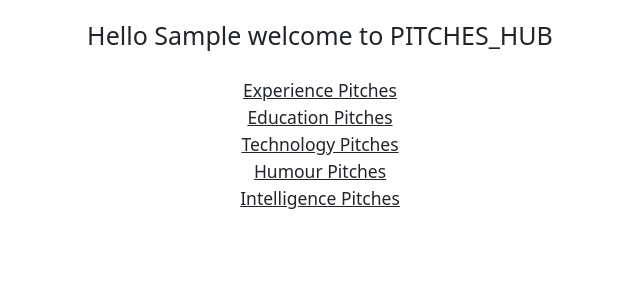
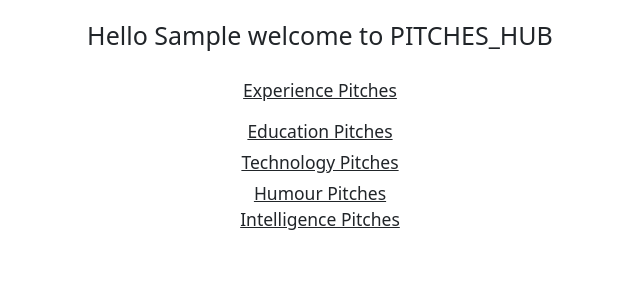
Before and after one commit to otienonick/Pitches, a Flask app: page / in a window 1280 px wide. Shown: the part 62-362 px from the top of the page, without its empty margins (320-960 px from the left). Run offline with Flask 2, Linux system fonts and the light colour scheme; the visitor is signed in with stand-in values (Sample User, id 1); data comes from the database, SQL or seed files in the repository; data that the repository does not hold is empty; some libraries are stand-ins or nearby versions.

Commit message:
modified pitches sections

```diff
--- a/app/templates/index.html
+++ b/app/templates/index.html
@@ -34,76 +34,36 @@
 <h1>Hello stranger</h1>
 {%endif%}
 
+<h3 class="text-center mb-3"><ins>Experience Pitches</ins></h3>
 
-<div class="container">
-    <h3 class="text-center"><ins>Experience Pitches</ins></h3>
-
-        <div class="col-4">
-            {{ macro.displayPitches(Experience)}}
-
-            <div class="col-md-8" id="post-section">
-      {% for post in comments%}
-
-      <div class="card peach-gradient color-block mb-3 mx-auto z-depth-1 post-card">
-        <h4 class="card-title">{{pitch.title}}</h4>
-        <p class="card-body">" ...{{post.comment}} "</p>
-        <p class="card-footer"><b>{{user.username}}</b>'s pitch</p>
-      </div>
-
-      {% endfor %}
-
+<div class="container ">
+        <div class="col">
+           <ul> {{ macro.displayPitches(Experience)}}</ul>
     </div>
 
-    </div>
     </div>
 
 
 
 
 <div class="container">
-    <h3 class="text-center"><ins>Education Pitches</ins></h3>
+    <h3 class="text-center  mb-3"><ins>Education Pitches</ins></h3>
 
 
-        <div class="col-4">
+        <div class="col">
             {{ macro.displayPitches(Education)}}
 
-
-    <div class="col-md-8" id="post-section">
-      {% for post in comments%}
-
-      <div class="card peach-gradient color-block mb-3 mx-auto z-depth-1 post-card">
-        <h4 class="card-title">{{pitch.title}}</h4>
-        <p class="card-body">" ...{{post.comment}} "</p>
-        <p class="card-footer"><b>{{user.username}}</b>'s pitch</p>
-      </div>
-
-      {% endfor %}
-
-    </div>
         </div>
         </div>
 
 
 
 <div class="container">
-    <h3 class="text-center"><ins>Technology Pitches</ins></h3>
+    <h3 class="text-center mb-3"><ins>Technology Pitches</ins></h3>
 
 
-        <div class="col-4">
+        <div class="col">
             {{ macro.displayPitches(Technology)}}
-            <div class="col-md-8" id="post-section">
-      {% for post in comments%}
-
-      <div class="card peach-gradient color-block mb-3 mx-auto z-depth-1 post-card">
-        <h4 class="card-title">{{pitch.title}}</h4>
-        <p class="card-body">" ...{{post.comment}} "</p>
-        <p class="card-footer"><b>{{user.username}}</b>'s pitch</p>
-      </div>
-
-      {% endfor %}
-
-    </div>
-
     </div>
         </div>
 
@@ -114,20 +74,9 @@
 <div class="container">
     <h3 class="text-center"><ins>Humour Pitches</ins></h3>
 
-        <div class="col-4">
+        <div class="col">
             {{ macro.displayPitches(Humour)}}
-            <div class="col-md-8" id="post-section">
-      {% for post in comments%}
 
-      <div class="card peach-gradient color-block mb-3 mx-auto z-depth-1 post-card">
-        <h4 class="card-title">{{pitch.title}}</h4>
-        <p class="card-body">" ...{{post.comment}} "</p>
-        <p class="card-footer"><b>{{user.username}}</b>'s pitch</p>
-      </div>
-
-      {% endfor %}
-
-    </div>
 
     </div>
         </div>
@@ -136,24 +85,11 @@
 
 
 <div class="container">
-    <h3 class="text-center"><ins>Intelligence Pitches</ins></h3>
+    <h3 class="text-center mb-3"><ins>Intelligence Pitches</ins></h3>
 
 
-        <div class="col-4">
+        <div class="col">
             {{ macro.displayPitches(Intelligence)}}
-
-            <div class="col-md-8" id="post-section">
-      {% for post in comments%}
-
-      <div class="card peach-gradient color-block mb-3 mx-auto z-depth-1 post-card">
-        <h4 class="card-title">{{pitch.title}}</h4>
-        <p class="card-body">" ...{{post.comment}} "</p>
-        <p class="card-footer"><b>{{user.username}}</b>'s pitch</p>
-      </div>
-
-      {% endfor %}
-
-    </div>
 
     </div>
         </div>
--- a/app/templates/macros.html
+++ b/app/templates/macros.html
@@ -1,6 +1,7 @@
 {% macro displayPitches(pitch_list) %}
 
     {% for pitch in pitch_list %}
+    <div class="col-xs-12 col-sm-4 col-md-2 col-lg-6">
 
     <div class="card text-white bg-dark mb-3">
         <div class="card-header"><h5>{{pitch.name}}</h5></div>
@@ -8,9 +9,8 @@
           <p class="card-text">{{pitch.pitch}}.</p>
         </div>
         <a href="/comments/{{pitch.id}}" class="btn btn-outline-light btn-sm">Comments</a>
-
       </div>
-
+      </div>
 
     {% endfor %}
 
--- a/app/templates/navbar.html
+++ b/app/templates/navbar.html
@@ -5,12 +5,9 @@
         <span class="navbar-toggler-icon"></span>
       </button>
       <div class="collapse navbar-collapse" id="navbarNav">
-        <ul class="navbar-nav">
-          <li class="nav-item">
-            <a class="nav-link active" aria-current="page" href="/">Home</a>
-          </li>
-        </ul>
+
         <ul class="nav navbar-nav  d-inline">
+          <li><a class="nav-link active"  href="/">Home</a></li>
 
             {% if current_user.is_authenticated %}
             <li><a href="/">{{current_user.username}}</a></li>
```
